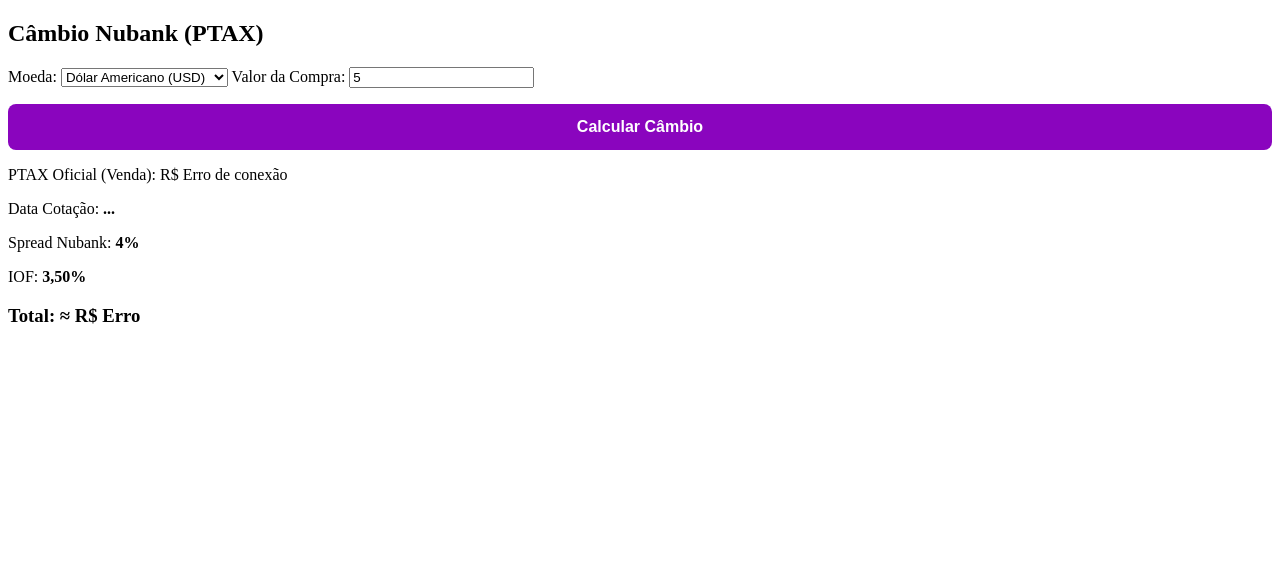
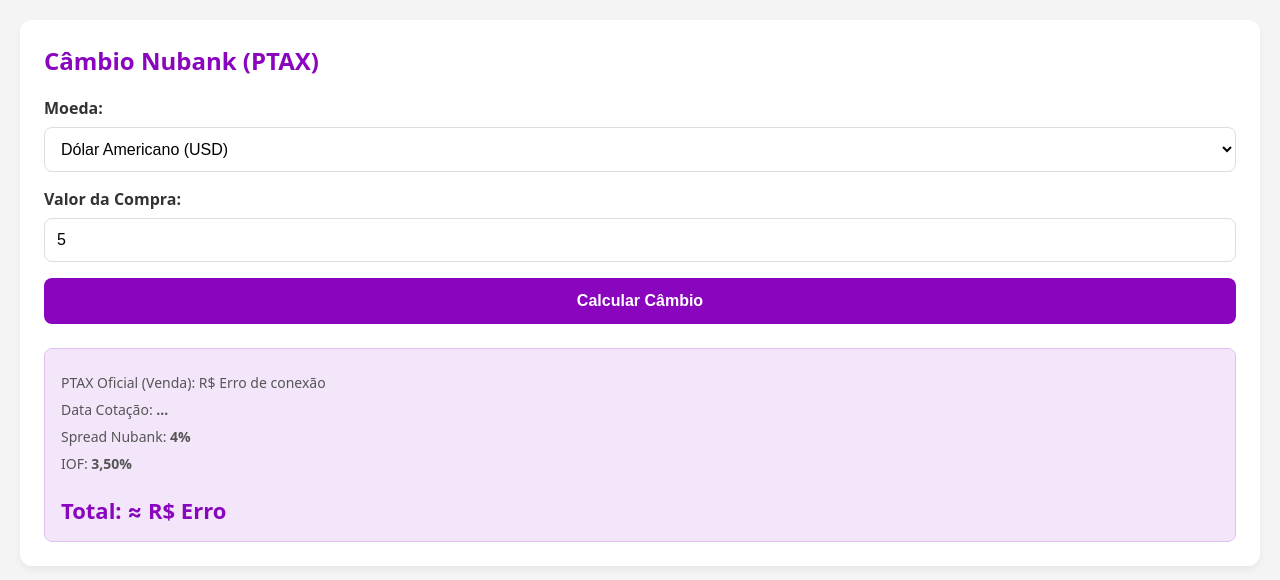
Before and after one commit to viniflix/Calculadora-Cambio-Nubank, a plain HTML site: page index.html in a window 1280 px wide. Both pictures are taken after typing "5" into the empty fields and a click on the button "Calcular Câmbio". Drawn offline with Linux system fonts and the light colour scheme; no server answers.

Commit message:
Add styles for body, container, and buttons

```diff
--- a/style.css
+++ b/style.css
@@ -1,3 +1,61 @@
+body {
+  font-family: system-ui, -apple-system, sans-serif;
+  background-color: #f4f4f5;
+  padding: 20px;
+  margin: 0;
+}
+
+.container {
+  background: white;
+  padding: 24px;
+  border-radius: 12px;
+  box-shadow: 0 4px 6px rgba(0,0,0,0.05);
+  max-width: 100%;
+}
+
+h2 {
+  color: #8A05BE;
+  margin-top: 0;
+}
+
+label {
+  display: block;
+  font-weight: 600;
+  margin-top: 16px;
+  margin-bottom: 8px;
+  color: #333;
+}
+
+select, input {
+  width: 100%;
+  padding: 12px;
+  border-radius: 8px;
+  border: 1px solid #ddd;
+  font-size: 16px;
+  box-sizing: border-box;
+  background-color: #fff;
+}
+
+.result-box {
+  margin-top: 24px;
+  background-color: #f3e6fa;
+  padding: 16px;
+  border-radius: 8px;
+  border: 1px solid #e1c0ef;
+}
+
+.result-box p {
+  margin: 8px 0;
+  color: #555;
+  font-size: 14px;
+}
+
+h3 {
+  color: #8A05BE;
+  margin-bottom: 0;
+  font-size: 22px;
+}
+
 button {
   width: 100%;
   padding: 14px;
```
